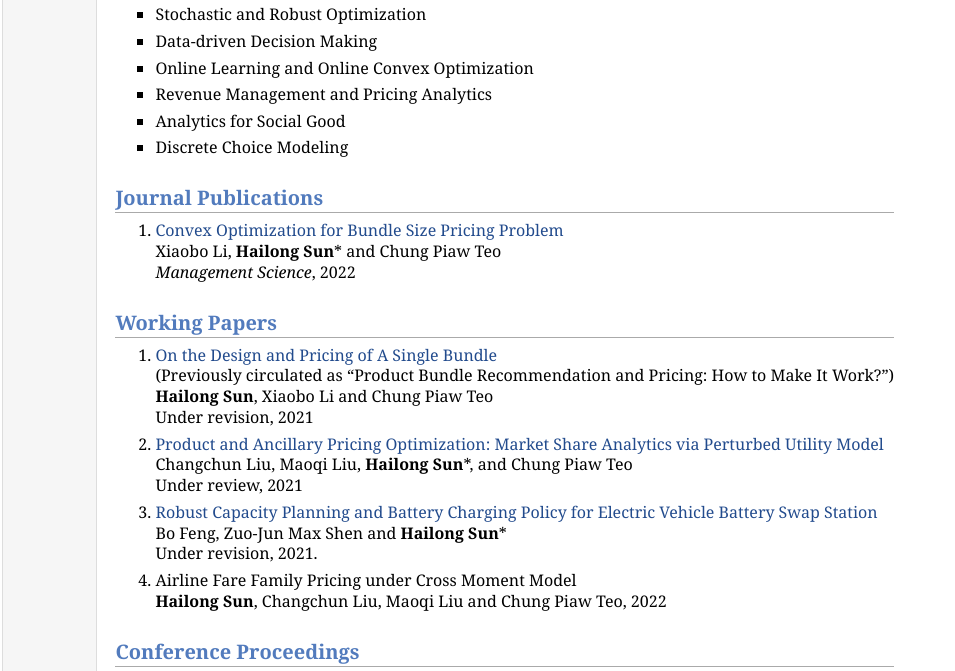
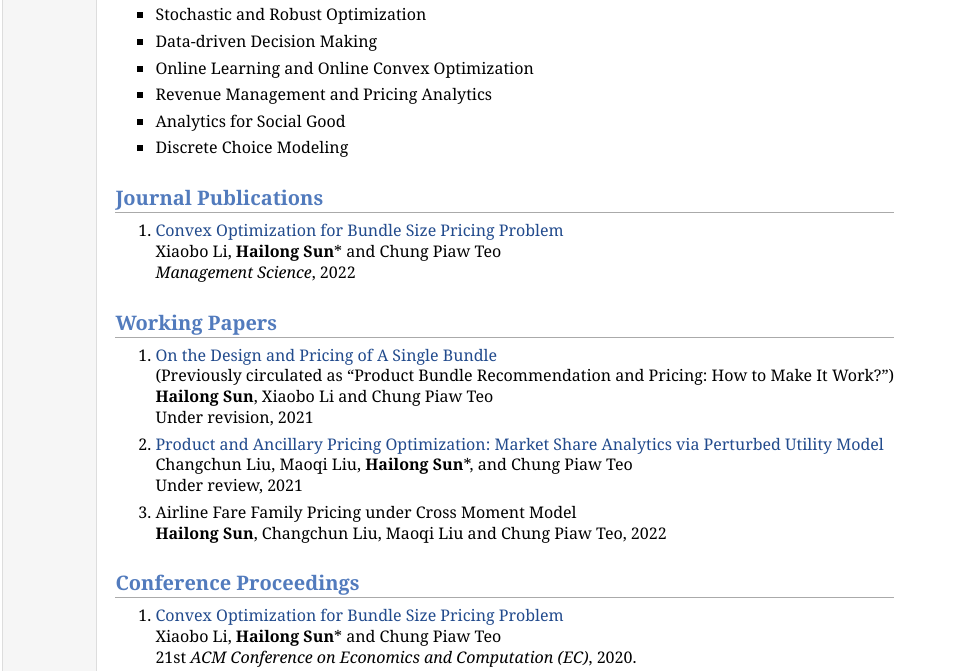
Before and after one commit to hl-sun/hl-sun.github.io, a plain HTML site: page research.html in a window 1280 px wide. Shown: the part 104-775 px from the top of the page, without its empty margins (0-955 px from the left). Drawn offline with Linux system fonts and the light colour scheme.

Commit message:
Add files via upload

```diff
--- a/research.html
+++ b/research.html
@@ -65,11 +65,11 @@ Under revision, 2021
 <li><p><a href="https://papers.ssrn.com/sol3/papers.cfm?abstract_id=4095769" target=&ldquo;blank&rdquo;>Product and Ancillary Pricing Optimization: Market Share Analytics via Perturbed Utility Model</a> <br />
 Changchun Liu, Maoqi Liu, <b>Hailong Sun</b>*, and Chung Piaw Teo <br />
 Under review, 2021
-</p>
-</li>
-<li><p><a href="https://papers.ssrn.com/sol3/papers.cfm?abstract_id=2867793" target=&ldquo;blank&rdquo;>Robust Capacity Planning and Battery Charging Policy for Electric Vehicle Battery Swap Station</a> <br />
-Bo Feng, Zuo-Jun Max Shen and <b>Hailong Sun</b>*<br />
-Under revision, 2021.
+
+
+
+
+
 </p>
 </li>
 <li><p>Airline Fare Family Pricing under Cross Moment Model <br />
@@ -92,7 +92,7 @@ Xiaobo Li, <b>Hailong Sun</b>* and Chung Piaw Teo <br />
 </h2>
 <ol>
 <li><p>Data-Driven SKU Rationalization for The Food Bank Singapore <br />
-<b>Hailong Sun</b>, Victor Fernandez and Chung Piaw Teo, 2021
+Victor Fernandez, Peng Liu, <b>Hailong Sun</b>* and Chung Piaw Teo, 2021
 
 </p>
 </li>
```
Also changed, not shown: 1 other file.
